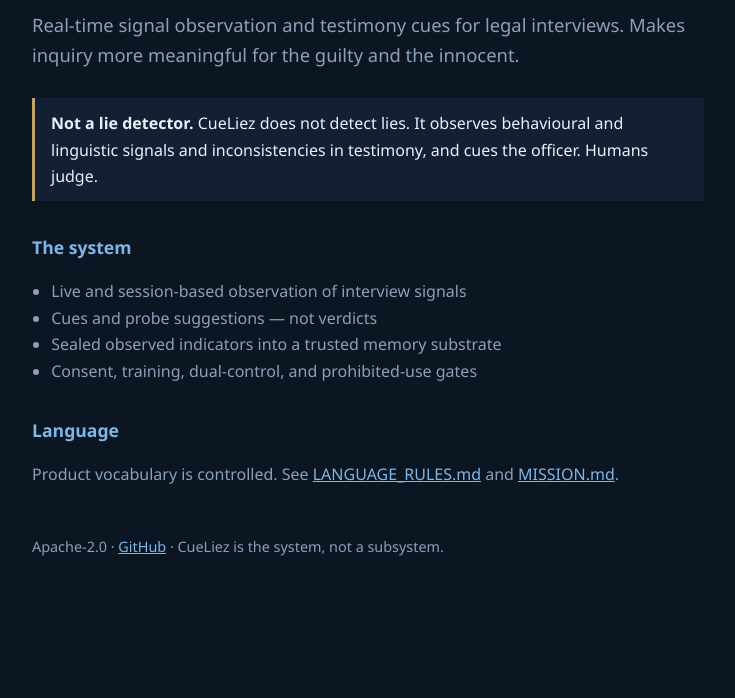
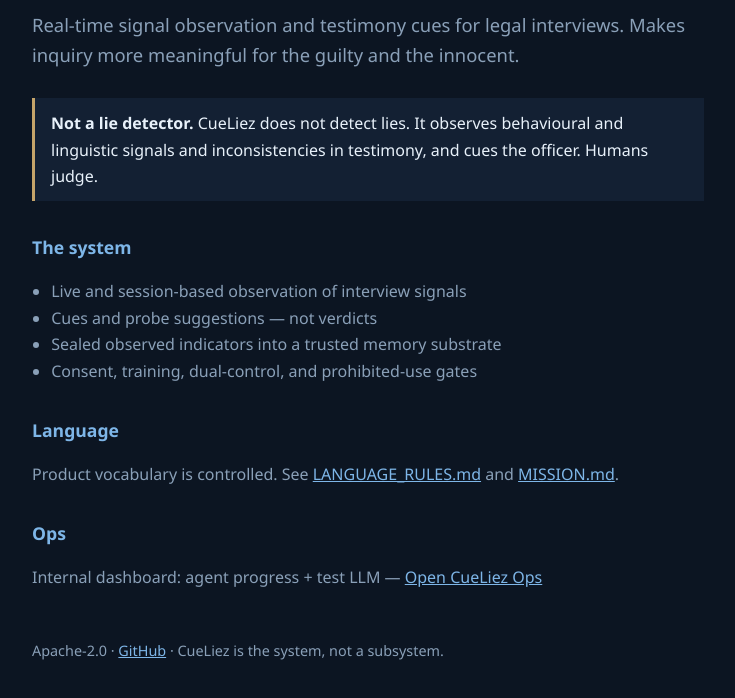
Before and after one commit to bythewayz66-glitch/CueLiez, a plain HTML site: page docs/site/index.html in a window 1280 px wide. Shown: the part 142-840 px from the top of the page, without its empty margins (272-1007 px from the left). Before the commit the page ends 800 px from the top, so only its background shows below. Drawn offline with Linux system fonts and the light colour scheme.

Commit message:
Link ops dashboard from site home

```diff
--- a/docs/site/index.html
+++ b/docs/site/index.html
@@ -78,6 +78,12 @@
       and <a href="https://github.com/bythewayz66-glitch/CueLiez/blob/main/MISSION.md">MISSION.md</a>.
     </p>
 
+    <h2>Ops</h2>
+    <p style="color: var(--muted)">
+      Internal dashboard: agent progress + test LLM —
+      <a href="ops.html">Open CueLiez Ops</a>
+    </p>
+
     <footer>
       Apache-2.0 ·
       <a href="https://github.com/bythewayz66-glitch/CueLiez">GitHub</a>
```
